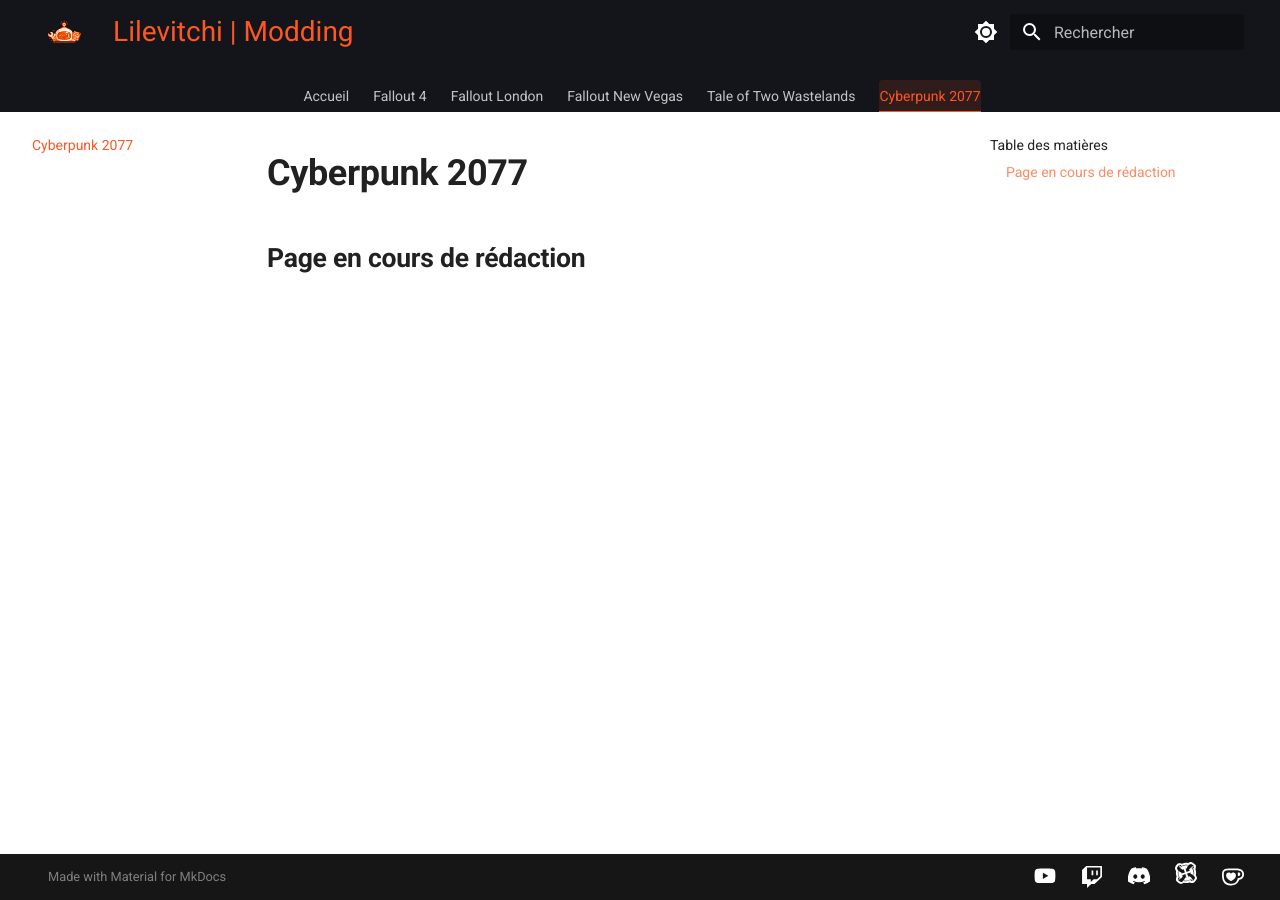
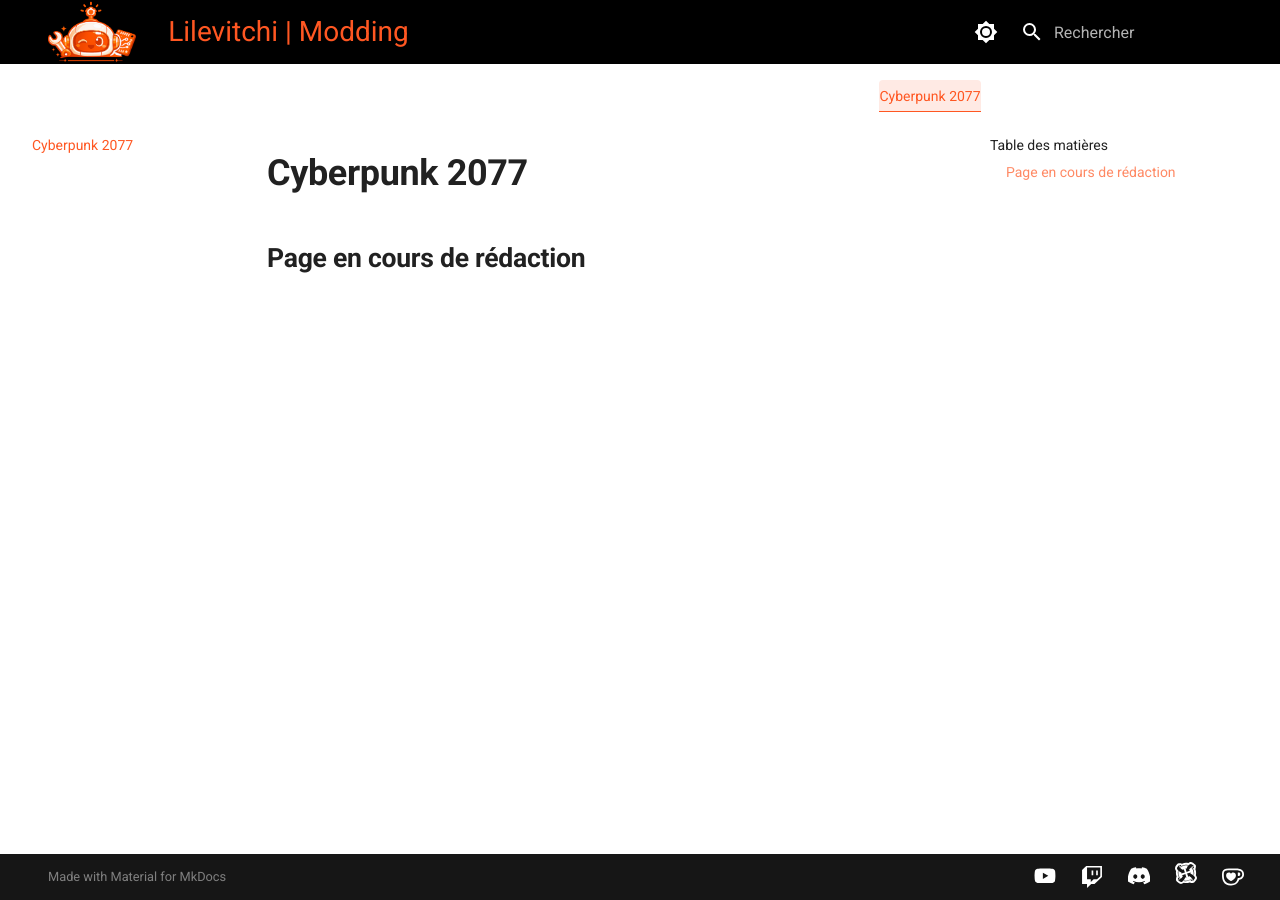
Before and after one commit to Lilevitchi/lilevitchi.github.io, an MkDocs documentation site: the page built from docs/cyberpunk/index.md, in a window 1280 px wide. Built offline with MkDocs 1.6.1 and Material for MkDocs 9.7.7, drawn with Linux system fonts in a browser that asks for light colours.

Commit message:
Update extra.css

```diff
--- a/docs/stylesheets/extra.css
+++ b/docs/stylesheets/extra.css
@@ -66,24 +66,24 @@
    1. HEADER & BANNIÈRE
    ==============================*/
 
-.md-header {
+[data-md-color-scheme] .md-header.md-header {
   background-color: var(--black);
 }
 
-.md-header__inner {
+[data-md-color-scheme] .md-header__inner {
   height: var(--header-height);
 }
 
-.md-grid {
+[data-md-color-scheme] .md-grid {
   max-width: var(--grid-max-width);
 }
 
-.md-logo img {
+[data-md-color-scheme] .md-logo img {
   height: 64px;
   width: auto;
 }
 
-.md-header__title .md-ellipsis {
+[data-md-color-scheme] .md-header__title .md-ellipsis {
   color: var(--accent);
   font-weight: var(--font-bold);
   font-size: 1.4rem;
@@ -94,15 +94,15 @@
    2. NAVIGATION
    ==============================*/
 
-.md-tabs {
+[data-md-color-scheme] .md-tabs {
   background: transparent;
 }
 
-.md-tabs__list {
+[data-md-color-scheme] .md-tabs__list {
   justify-content: center;
 }
 
-.md-tabs__link {
+[data-md-color-scheme] .md-tabs .md-tabs__link {
   display: inline-block;
   padding: 7px 0 6px;
   border-bottom: 3px solid transparent;
@@ -119,13 +119,15 @@
     border-color var(--transition-base);
 }
 
-.md-tabs__link:hover {
+[data-md-color-scheme] .md-tabs .md-tabs__link:hover {
   opacity: 1;
   color: var(--accent);
   background-color: var(--tab-bg-hover);
 }
 
-.md-tabs__item--active .md-tabs__link {
+[data-md-color-scheme] .md-tabs
+.md-tabs__item--active
+.md-tabs__link {
   opacity: 1;
   color: var(--accent);
   background-color: var(--tab-bg-active);
```
